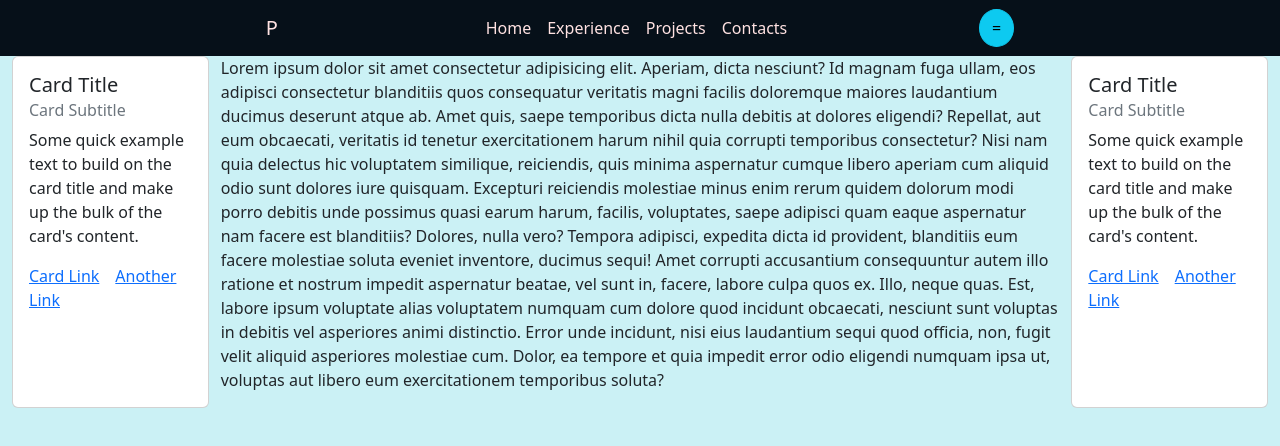
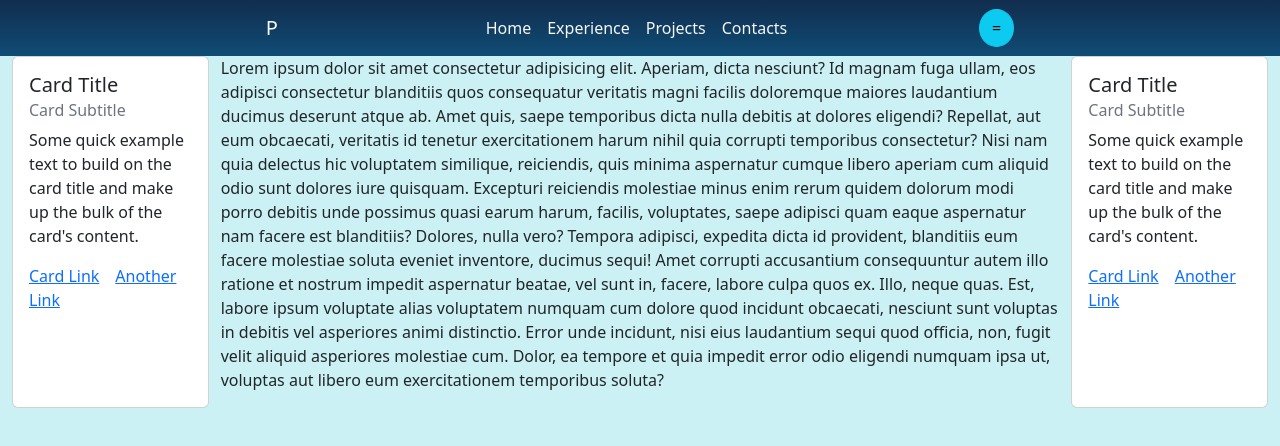
Before and after one commit to constructorlib/personal-blog, a React (Vite) app: page / in a window 1280 px wide. Shown: the top 446 px of the page. Built offline with nearby package versions, Linux system fonts and the light colour scheme.

Commit message:
tinsie bit of gradient because I hate myself

```diff
--- a/src/index.css
+++ b/src/index.css
@@ -1,5 +1,6 @@
 body {
   background-color: #cbf1f5;
+  /* color: #f6f6f6; */
 }
 .body-container {
   display: flex;
@@ -11,16 +12,19 @@ body {
 
 .header-all {
   color: #ffff;
-  background-color: #061019;
+  /* background-color: #112d4e; */
+  background-image: linear-gradient(#112d4e, #0f4c75);
+  /* background-image: linear-gradient(#dcd6f7, #a6b1e1, #424874); */
 }
 .nav-link {
-  color: #ffe2e2;
+  color: #f6f6f6;
 }
 .navbar-brand {
-  color: #ffe2e2;
+  color: #f6f6f6;
 }
 /*
 
   #CBF1F5 thin gray
   #FFE2E2 pink creme
+  #112D4E some blue
 */
```
